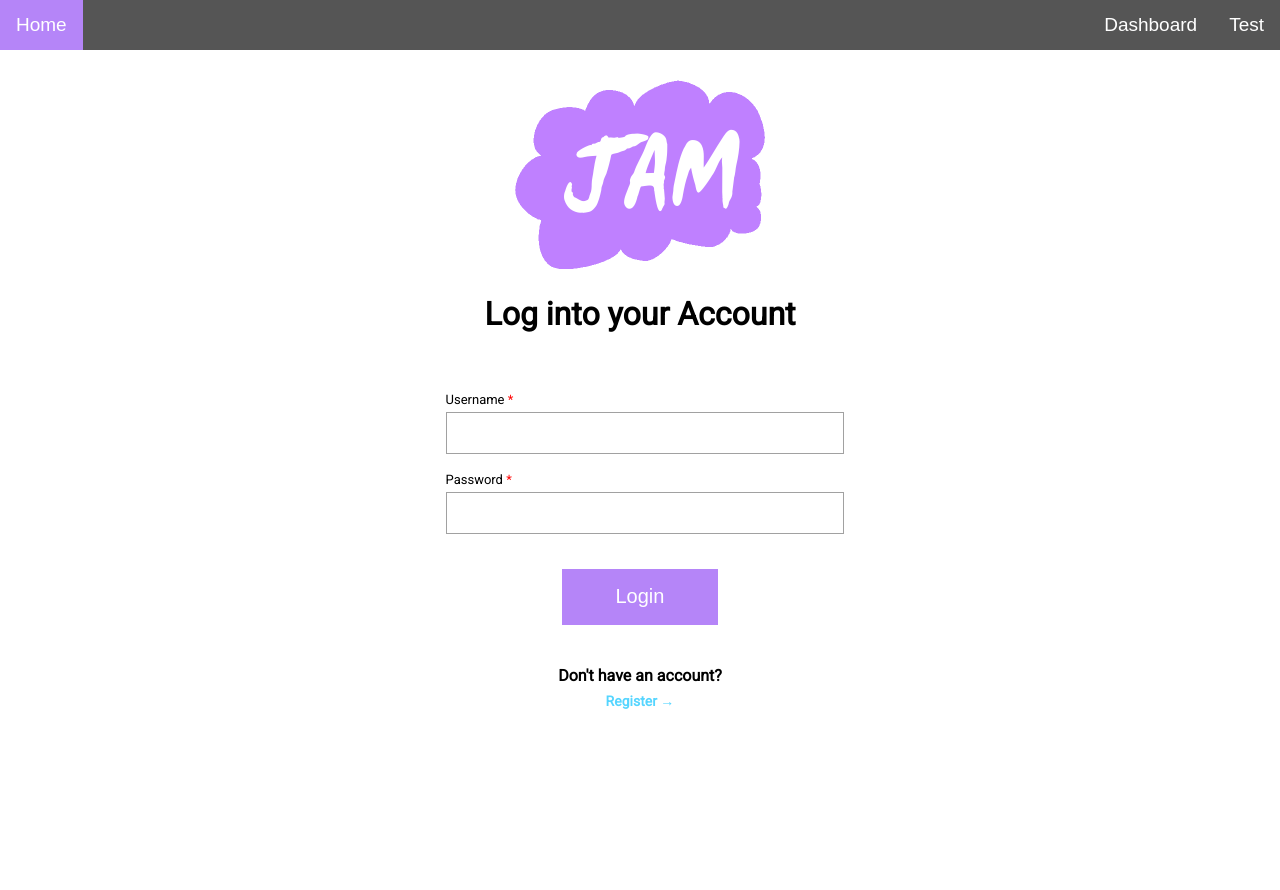
After one commit to JAMForHire/JAM-Final, a PHP site: page /login.php in a window 1280 px wide. The commit adds this page. Run offline with PHP 8.4, Linux system fonts and the light colour scheme; some web fonts are replaced.

Commit message:
Login
Added functionality for login

```diff
--- /dev/null
+++ b/config.php
@@ -0,0 +1,4 @@
+<?php
+$db_username = "SudPHkeCFxByScUpm4lB";
+$db_password = "kdJirN9TNVEQeEKxSljV";
+?>
--- a/index.html
+++ b/index.html
@@ -35,7 +35,7 @@
         <p class="lead text-left">JAM is a self application tracker that helps you stay organized, be productive, and reminds you when your applications are due</p>
         <div class="d-flex flex-lg-row flex-column gap-2 d-md-flex justify-content-md-start mt-3 text-sm-center">
           <button type="button" class="btn btn-jam btn-lg px-4 text-white" onclick="redirect('#about')">Learn More</button>
-          <button type="button" class="btn btn-outline-secondary btn-lg px-4" onclick="redirect('login.html')">Login</button>
+          <button type="button" class="btn btn-outline-secondary btn-lg px-4" onclick="redirect('login.php')">Login</button>
         </div>
       </div>
       <!-- Logo -->
@@ -94,8 +94,8 @@
     <h2 class="display-6 mb-5">Join Today!</h2>
     <!-- Button row -->
     <div class="mt-1 mb-5 d-flex h-100 w-100 justify-content-center gap-5">
-      <button type="button" class="btn btn-lg btn-jam text-white" onclick="redirect('./login.html')">Login</button>
-      <button type="button" class="btn btn-lg btn-jam text-white" onclick="redirect('./register.html')">Register</button>
+      <button type="button" class="btn btn-lg btn-jam text-white" onclick="redirect('./login.php')">Login</button>
+      <button type="button" class="btn btn-lg btn-jam text-white" onclick="redirect('./register.php')">Register</button>
     </div>
   </section>
 
--- /dev/null
+++ b/login.php
@@ -0,0 +1,98 @@
+<?php
+session_start();
+include_once('config.php');
+
+try {
+  $db = new PDO('mysql:host=localhost;dbname=JAM', $db_username, $db_password);
+}
+catch(PDOException $e) {
+  echo "Failed to connect to JAM database: " . $e->getMessage() . "<br>";
+  exit();
+}
+
+$login_failed_message = "";
+
+if(isset($_POST['login-button']) && $_POST['login-button'] == "Login") {
+  $entered_username = $_POST['input-username'];
+  $entered_password = $_POST['input-password'];
+
+  if(empty($entered_username)) $login_failed_message = "Please enter a username.";
+  else if(empty($entered_password)) $login_failed_message = "Please enter a password.";
+  else {
+    $prepared = $db->prepare("SELECT password from users WHERE (username = :username);");
+    $prepared->execute(['username' => $entered_username]);
+    $result = $prepared->fetchAll();
+    if(count($result) == 0) $login_failed_message = "Login failed.";
+    else {
+      $hashed_password = $result[0]["password"];
+      if(password_verify($entered_password, $hashed_password)) {
+        $_SESSION['logged_in'] = 1;
+        $_SESSION['user_id'] = $result[0]['user_id'];
+        $_SESSION['username'] = $entered_username;
+        header("Location: dashboard.html");
+        exit();
+      }
+      else $login_failed_message = "Login failed.";
+    }
+  }
+}
+
+?>
+
+<!DOCTYPE html>
+<html lang="en">
+<head>
+  <meta charset="UTF-8">
+  <link rel="stylesheet" href="styles/style.css">
+  <!-- Font -->
+  <link rel="preconnect" href="https://fonts.googleapis.com">
+  <link rel="preconnect" href="https://fonts.gstatic.com" crossorigin>
+  <link href="https://fonts.googleapis.com/css?family=Roboto+Mono&subset=cyrillic" rel="stylesheet">
+  <title>Log into JAM</title>
+</head>
+
+<body>
+  <!-- Navbar -->
+  <nav>
+    <a class="active" href="./index.html">Home</a>
+    <div class="right">
+      <a href="./dashboard.html">Dashboard</a>
+      <a href="./dashboard.html">Test</a>
+    </div>
+  </nav>
+
+  <div class="login">
+    <div>
+      <!-- JAM Logo -->
+      <img src="Resources/assets/logo.png" alt="JAM Logo" width="250" height="250">
+
+      <h1>Log into your Account</h1>
+      <p>
+        <?php
+          echo $login_failed_message . "<br>";
+        ?>
+      </p>
+
+      <!-- Login Form -->
+      <form class="login-form" method="post" action="login.php">
+        <!-- Input Email Address -->
+        <div>
+          <label for="input-username" class="required">Username</label>
+          <input type="text" name="input-username" id="input-username" required/>
+        </div>
+        <!-- Input Password -->
+        <div>
+          <label for="input-password" class="required">Password</label>
+          <input type="password" name="input-password" id="input-password" required/>
+        </div>
+        <!-- Login Button -->
+        <input type="submit" name="login-button" id="login-button" value="Login"/>
+      </form>
+
+      <!-- Register Prompt -->
+      <h4>Don't have an account?</h4>
+      <a href="register.html"><b>Register →</b></a>
+    </div>
+  </div>
+</body>
+</html>
--- a/register.html
+++ b/register.php
@@ -1,3 +1,7 @@
+<?php
+
+?>
+
 <!DOCTYPE html>
 <html lang="en">
 <head>
--- a/styles/style.css
+++ b/styles/style.css
@@ -209,12 +209,12 @@ img.chevron {
   /* Size */
   height: 4.25vh;
   border-radius: 10px;
+  cursor: pointer;
 }
 
 /* Login input hover styling */
 .login-form input[type=file]::-webkit-file-upload-button:hover {
   background-color: #9c73d6;
-  cursor: pointer;
 }
 
 .login-form input[type=file]::-webkit-file-upload-button:active {
@@ -222,7 +222,7 @@ img.chevron {
 }
 
 /* Styling for Form Submit Button*/
-.login-form button[type=submit] {
+.login-form input[type=submit] {
   width: 40%;
   margin: 5% 30%;
   color: white;
@@ -230,12 +230,12 @@ img.chevron {
   height: 7vh;
   border: none;
   font-size: 20px;
+  cursor: pointer;
 }
 
 /* Login form submit button hover */
-.login-form button[type=submit]:hover {
+.login-form input[type=submit]:hover {
   background-color: #be95f8;
-  cursor: pointer;
 }
 
 /* Styling for Required Form Input Labels */
```
Also changed, not shown: login.html (deleted, +0 -52 lines).
